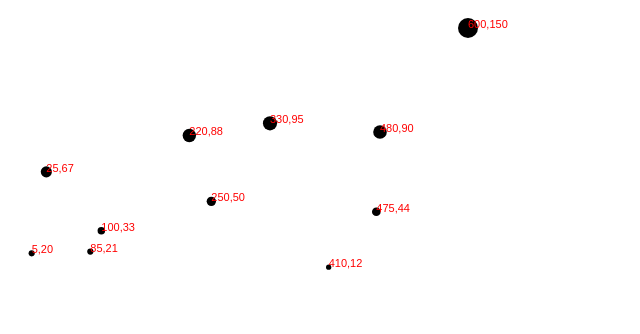
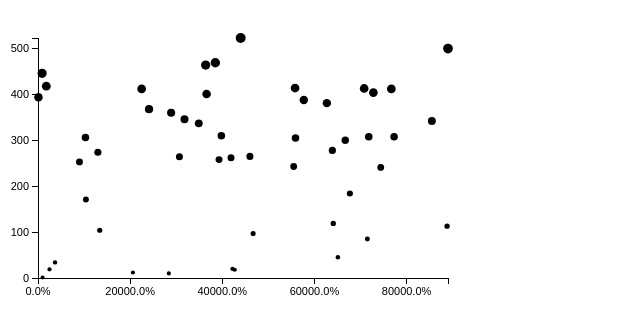
Before and after one commit to mainaksarcar/D3, a plain HTML site: page D3App/index.html in a window 1280 px wide. Shown: the whole page, without its empty margins (0-640 px from the left). Drawn offline with Linux system fonts and the light colour scheme.

Commit message:
Added x and y axes. Random data.

```diff
--- a/D3App/index.html
+++ b/D3App/index.html
@@ -16,6 +16,17 @@
     stroke: orange;
     stroke-width: 5;
  }
+    .axis path,
+    .axis line {
+          fill: none;
+          stroke: black;
+          shape-rendering: crispEdges;
+      }
+
+    .axis text {
+        font-family: sans-serif;
+        font-size: 11px;
+    }
   </style>
 </head>
 <body>
@@ -23,22 +34,18 @@
     //Width and height
     var w = 500;
     var h = 300;
-    var padding = 20;
-    //Data
-    var dataset = [
-                  [5, 20],
-                  [480, 90],
-                  [250, 50],
-                  [100, 33],
-                  [330, 95],
-                  [410, 12],
-                  [475, 44],
-                  [25, 67],
-                  [85, 21],
-                  [220, 88],
-                  [600, 150]
-    ];
-
+    var padding = 30;
+    //Dynamic, random dataset
+    var dataset = [];
+    var numDataPoints = 50;
+    var xRange = Math.random() * 1000;
+    var yRange = Math.random() * 1000;
+    for (var i = 0; i < numDataPoints; i++) {
+      var newNumber1 = Math.round(Math.random() * xRange);
+      var newNumber2 = Math.round(Math.random() * yRange);
+      dataset.push([newNumber1, newNumber2]);
+    }
+    var formatAsPercentage = d3.format(".1%");
     var xScale = d3.scale.linear()
                      .domain([0, d3.max(dataset, function (d) { return d[0]; })])
                      .range([padding, w - padding * 2]);
@@ -47,7 +54,19 @@
                      .range([h - padding, padding]);
     var rScale = d3.scale.linear()
                      .domain([0, d3.max(dataset, function (d) { return d[1]; })])
-                     .range([2, 10]);
+                     .range([2, 5]);
+    var xAxis = d3.svg.axis()
+                  .scale(xScale)
+                  .orient("bottom")
+                  .ticks(5);
+    xAxis.tickFormat(formatAsPercentage);
+
+    //Define Y axis
+    var yAxis = d3.svg.axis()
+                      .scale(yScale)
+                      .orient("left")
+                      .ticks(5);
+
     //Create SVG element
     var svg = d3.select("body")
                 .append("svg")
@@ -68,22 +87,32 @@
      return rScale(d[1]);
    });
 
-    svg.selectAll("text")
-    .data(dataset)
-    .enter()
-    .append("text")
-    .text(function (d) {
-      return d[0] + "," + d[1];
-    })
-    .attr("x", function (d) {
-      return xScale(d[0]);
-    })
-   .attr("y", function (d) {
-     return yScale(d[1]);
-   })
-   .attr("font-family", "sans-serif")
-   .attr("font-size", "11px")
-   .attr("fill", "red");
+   //svg.selectAll("text")
+   // .data(dataset)
+   // .enter()
+   // .append("text")
+   // .text(function (d) {
+   //   return d[0] + "," + d[1];
+   // })
+   // .attr("x", function (d) {
+   //   return xScale(d[0]);
+   // })
+   //.attr("y", function (d) {
+   //  return yScale(d[1]);
+   //})
+   //.attr("font-family", "sans-serif")
+   //.attr("font-size", "11px")
+   //.attr("fill", "red");
+
+    svg.append("g")
+    .attr("class", "axis")  //Assign "axis" class
+      .attr("transform", "translate(0," + (h - padding) + ")")
+    .call(xAxis);
+    //Create Y axis
+    svg.append("g")
+        .attr("class", "axis")
+        .attr("transform", "translate(" + padding + ",0)")
+        .call(yAxis);
   </script>
 </body>
 </html>
```
